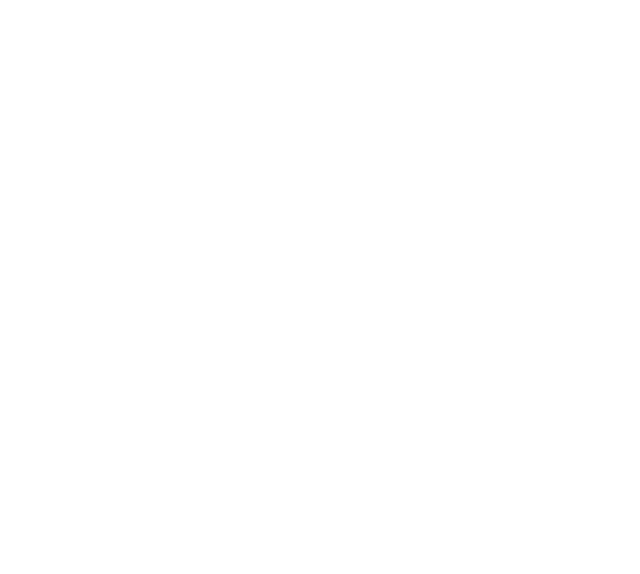
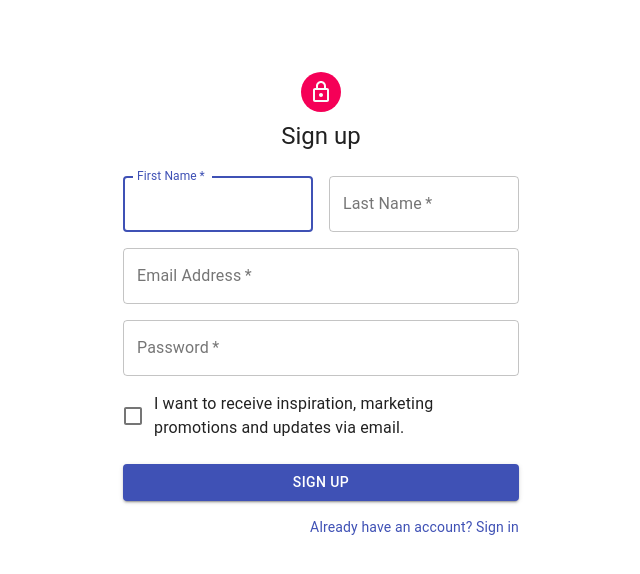
Before and after one commit to sumana-96/ecom_shop_app, a React (Create React App) app in the folder ecom_app_ui/: page /signup in a window 1280 px wide. Before the commit this address had no page. Shown: the top 574 px of the page, without its empty margins (319-959 px from the left). Built offline with nearby package versions, Linux system fonts and the light colour scheme.

Commit message:
added signup page

```diff
--- a/ecom_app_ui/package.json
+++ b/ecom_app_ui/package.json
@@ -5,6 +5,9 @@
   "dependencies": {
     "@emotion/react": "^11.8.2",
     "@emotion/styled": "^11.8.1",
+    "@material-ui/core": "^4.12.3",
+    "@material-ui/icons": "^4.11.2",
+    "@mui/icons-material": "^5.5.0",
     "@mui/material": "^5.5.0",
     "@testing-library/jest-dom": "^5.16.2",
     "@testing-library/react": "^12.1.4",
--- a/ecom_app_ui/src/App.js
+++ b/ecom_app_ui/src/App.js
@@ -3,7 +3,7 @@
 import { BrowserRouter as Router, Route, Routes } from 'react-router-dom';
 import Catalogue from './components/catalogue';
 import Login from './components/login';
-
+import SignUpSide from "./components/signupSide";
 export default function App() {
     return (
       <Router>
@@ -12,6 +12,7 @@
                 <Route exact path='/' element={<Home />} />
                 <Route path='/catalogue' element={<Catalogue />} />
                 <Route path='/login' element={<Login />} />
+                <Route exact path='/signup' element={<SignUpSide />} />
             </Routes>
           </div>
         </Router>
--- a/ecom_app_ui/src/components/login.js
+++ b/ecom_app_ui/src/components/login.js
@@ -27,7 +27,7 @@
           md={7}
           sx={{
             backgroundImage:
-              "url(https://images.unsplash.com/photo-1483985988355-763728e1935b?ixlib=rb-1.2.1&ixid=MnwxMjA3fDB8MHxzZWFyY2h8NXx8c2hvcHBpbmclMjBvbmxpbmV8ZW58MHx8MHx8&auto=format&fit=crop&w=500&q=60)",
+              "url(https://inc42.com/wp-content/uploads/2021/05/26-May-1-68-680x510.jpg)",
             backgroundRepeat: "no-repeat",
             backgroundColor: (t) =>
               t.palette.mode === "light"
@@ -93,8 +93,8 @@
                   </Link>
                 </Grid>
                 <Grid item>
-                  <Link href="#" variant="body2">
-                    {"Don't have an account? Sign Up"}
+                  <Link href="/signup" variant="body2">
+                    Don't have an account? Sign Up
                   </Link>
                 </Grid>
               </Grid>
--- /dev/null
+++ b/ecom_app_ui/src/components/signupSide.js
@@ -0,0 +1,128 @@
+import React from "react";
+import Avatar from "@material-ui/core/Avatar";
+import Button from "@material-ui/core/Button";
+import CssBaseline from "@material-ui/core/CssBaseline";
+import TextField from "@material-ui/core/TextField";
+import FormControlLabel from "@material-ui/core/FormControlLabel";
+import Checkbox from "@material-ui/core/Checkbox";
+import Link from "@material-ui/core/Link";
+import Grid from "@material-ui/core/Grid";
+import LockOutlinedIcon from "@material-ui/icons/LockOutlined";
+import Typography from "@material-ui/core/Typography";
+import { makeStyles } from "@material-ui/core/styles";
+import Container from "@material-ui/core/Container";
+
+const useStyles = makeStyles((theme) => ({
+  "@global": {
+    body: {
+      backgroundColor: theme.palette.common.white,
+    },
+  },
+  paper: {
+    marginTop: theme.spacing(8),
+    display: "flex",
+    flexDirection: "column",
+    alignItems: "center",
+  },
+  avatar: {
+    margin: theme.spacing(1),
+    backgroundColor: theme.palette.secondary.main,
+  },
+  form: {
+    width: "100%", // Fix IE 11 issue.
+    marginTop: theme.spacing(3),
+  },
+  submit: {
+    margin: theme.spacing(3, 0, 2),
+  },
+}));
+
+export default function SignUp() {
+  const classes = useStyles();
+
+  return (
+    <Container component="main" maxWidth="xs">
+      <CssBaseline />
+      <div className={classes.paper}>
+        <Avatar className={classes.avatar}>
+          <LockOutlinedIcon />
+        </Avatar>
+        <Typography component="h1" variant="h5">
+          Sign up
+        </Typography>
+        <form className={classes.form} noValidate>
+          <Grid container spacing={2}>
+            <Grid item xs={12} sm={6}>
+              <TextField
+                autoComplete="fname"
+                name="firstName"
+                variant="outlined"
+                required
+                fullWidth
+                id="firstName"
+                label="First Name"
+                autoFocus
+              />
+            </Grid>
+            <Grid item xs={12} sm={6}>
+              <TextField
+                variant="outlined"
+                required
+                fullWidth
+                id="lastName"
+                label="Last Name"
+                name="lastName"
+                autoComplete="lname"
+              />
+            </Grid>
+            <Grid item xs={12}>
+              <TextField
+                variant="outlined"
+                required
+                fullWidth
+                id="email"
+                label="Email Address"
+                name="email"
+                autoComplete="email"
+              />
+            </Grid>
+            <Grid item xs={12}>
+              <TextField
+                variant="outlined"
+                required
+                fullWidth
+                name="password"
+                label="Password"
+                type="password"
+                id="password"
+                autoComplete="current-password"
+              />
+            </Grid>
+            <Grid item xs={12}>
+              <FormControlLabel
+                control={<Checkbox value="allowExtraEmails" color="primary" />}
+                label="I want to receive inspiration, marketing promotions and updates via email."
+              />
+            </Grid>
+          </Grid>
+          <Button
+            type="submit"
+            fullWidth
+            variant="contained"
+            color="primary"
+            className={classes.submit}
+          >
+            Sign Up
+          </Button>
+          <Grid container justify="flex-end">
+            <Grid item>
+              <Link href="/login" variant="body2">
+                Already have an account? Sign in
+              </Link>
+            </Grid>
+          </Grid>
+        </form>
+      </div>
+    </Container>
+  );
+}
```
